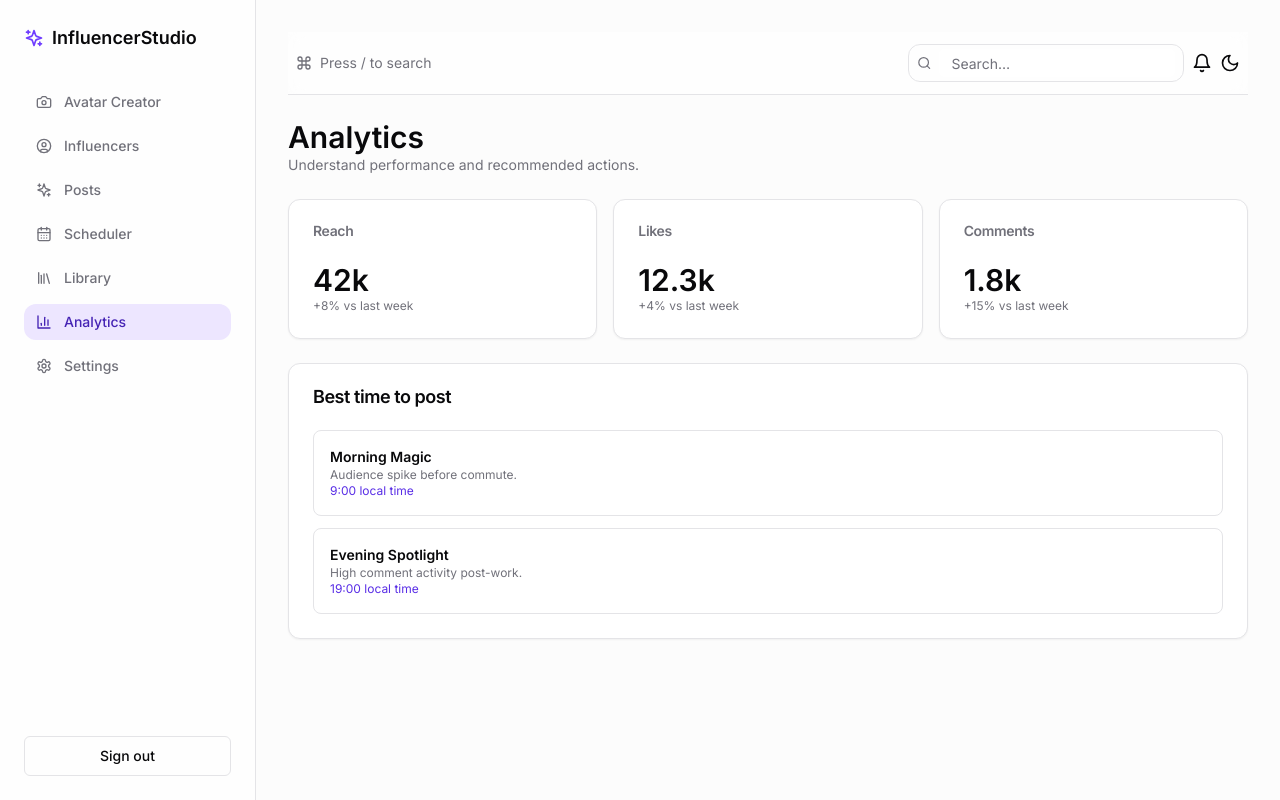
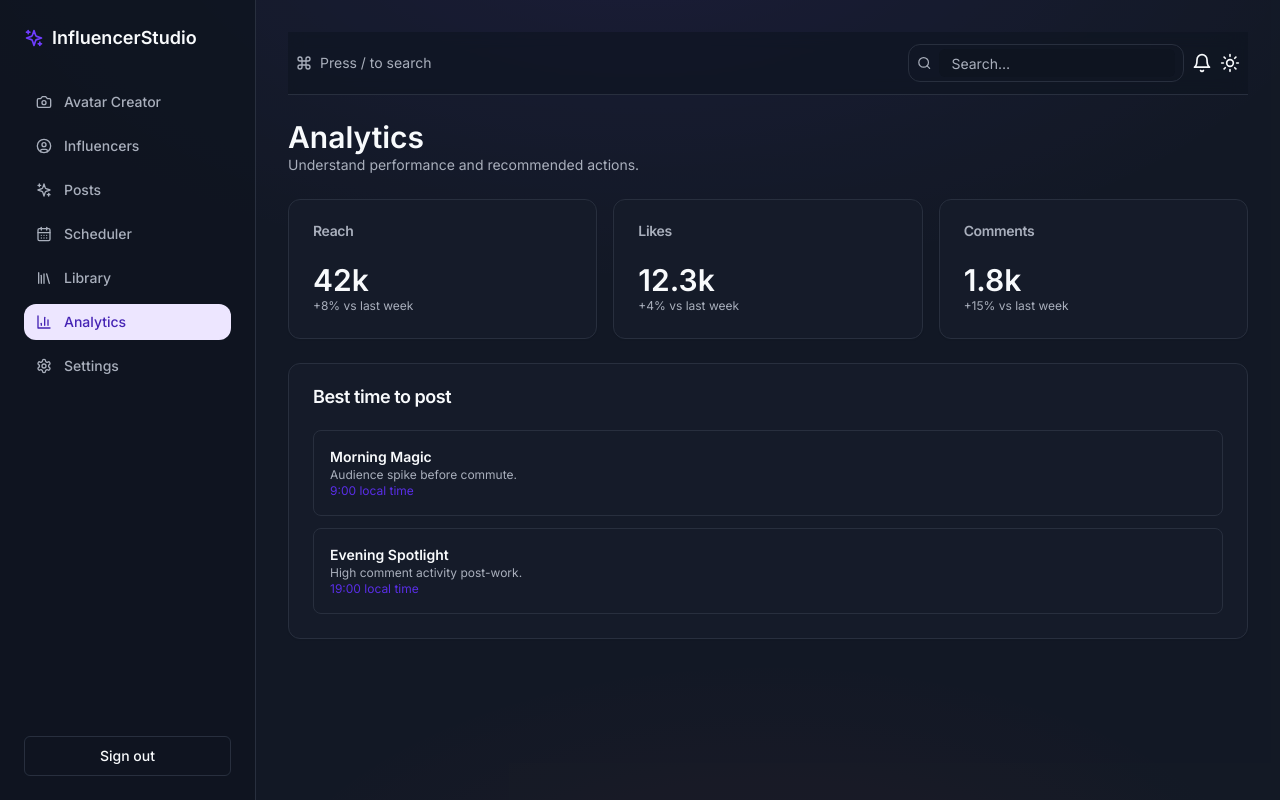
Before and after one commit to romantony/Influencer-studio, a Next.js app in the folder influencerstudio/apps/web/: page /app/analytics in a window 1280 px wide. Built offline with nearby package versions, Linux system fonts and the light colour scheme.

Commit message:
theme: apply StoryStudio-inspired dark theme
- New dark tokens with deep navy background and subtle radial gradients
- Default to dark mode and add theme toggle default
- No codegen or API changes

```diff
--- a/influencerstudio/apps/web/app/layout.tsx
+++ b/influencerstudio/apps/web/app/layout.tsx
@@ -14,7 +14,7 @@ export const metadata: Metadata = {
 
 export default function RootLayout({ children }: { children: ReactNode }) {
   return (
-    <html lang="en" suppressHydrationWarning>
+    <html lang="en" suppressHydrationWarning className="dark">
       <body className={`${inter.className} min-h-screen bg-background text-foreground`}>
         <Providers>{children}</Providers>
       </body>
--- a/influencerstudio/apps/web/components/topbar.tsx
+++ b/influencerstudio/apps/web/components/topbar.tsx
@@ -7,7 +7,7 @@ import { Command, Search, Bell, Sun, Moon } from 'lucide-react';
 
 export function Topbar() {
   const [theme, setTheme] = useState<'light' | 'dark'>(() =>
-    (typeof window !== 'undefined' && (localStorage.getItem('theme') as 'light' | 'dark')) || 'light'
+    (typeof window !== 'undefined' && (localStorage.getItem('theme') as 'light' | 'dark')) || 'dark'
   );
 
   useEffect(() => {
--- a/influencerstudio/apps/web/styles/globals.css
+++ b/influencerstudio/apps/web/styles/globals.css
@@ -3,30 +3,37 @@
 @tailwind utilities;
 
 :root {
-  --background: 0 0% 100%;
-  --foreground: 240 10% 3.9%;
+  /* Light theme */
+  --background: 210 20% 99%;
+  --foreground: 224 14% 11%;
   --card: 0 0% 100%;
-  --card-foreground: 240 10% 3.9%;
-  --muted: 240 4.8% 95.9%;
-  --muted-foreground: 240 3.8% 46.1%;
-  --border: 240 5.9% 90%;
-  --input: 240 5.9% 90%;
+  --card-foreground: 224 14% 11%;
+  --muted: 220 16% 96%;
+  --muted-foreground: 220 10% 46%;
+  --border: 220 14% 90%;
+  --input: 220 14% 90%;
 }
 
 .dark {
-  --background: 240 10% 3.9%;
-  --foreground: 0 0% 98%;
-  --card: 240 10% 3.9%;
-  --card-foreground: 0 0% 98%;
-  --muted: 240 3.7% 15.9%;
-  --muted-foreground: 240 5% 64.9%;
-  --border: 240 3.7% 15.9%;
-  --input: 240 3.7% 15.9%;
+  /* StoryStudio-inspired night theme */
+  --background: 221 39% 9%;   /* deep navy */
+  --foreground: 210 40% 98%;
+  --card: 221 33% 12%;        /* slate/navy card */
+  --card-foreground: 210 40% 98%;
+  --muted: 220 24% 16%;        /* sidebar/stripes */
+  --muted-foreground: 220 12% 70%;
+  --border: 220 22% 20%;
+  --input: 220 22% 20%;
 }
 
 body {
-  @apply bg-background text-foreground min-h-screen;
+  @apply bg-background text-foreground min-h-screen antialiased;
   font-family: 'Inter', sans-serif;
+  /* subtle radial overlays to echo the screenshot */
+  background-image:
+    radial-gradient(1200px 600px at 50% -10%, rgba(108,71,255,0.12), transparent 60%),
+    radial-gradient(900px 500px at 60% 120%, rgba(239,68,68,0.08), transparent 60%);
+  background-attachment: fixed;
 }
 
 @layer base {
```
